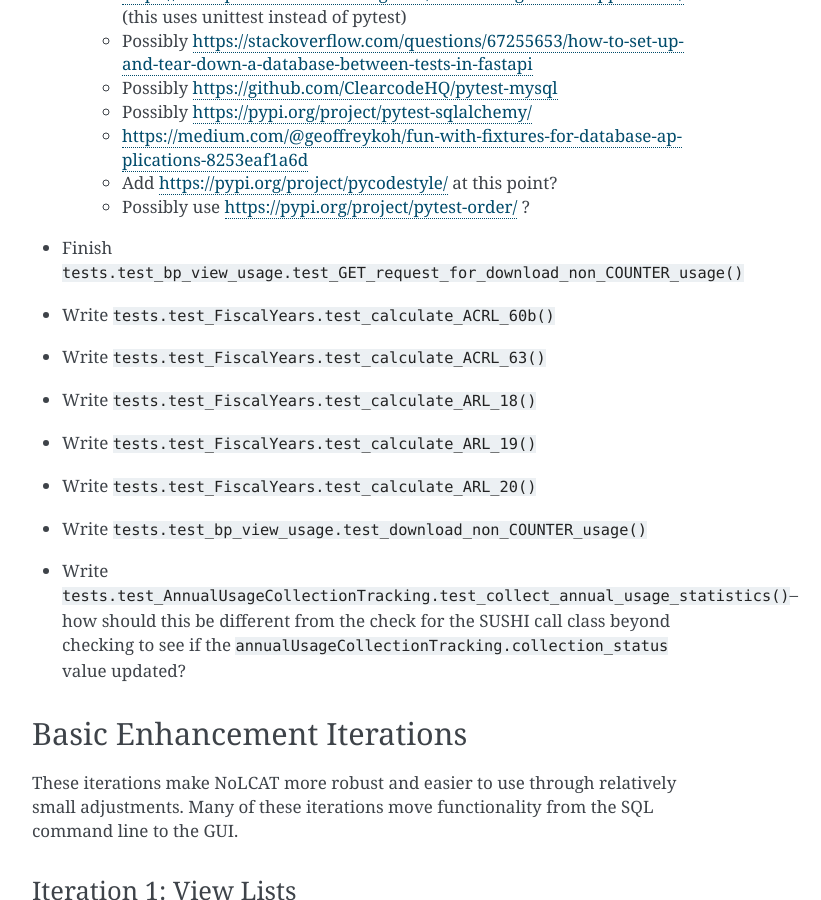
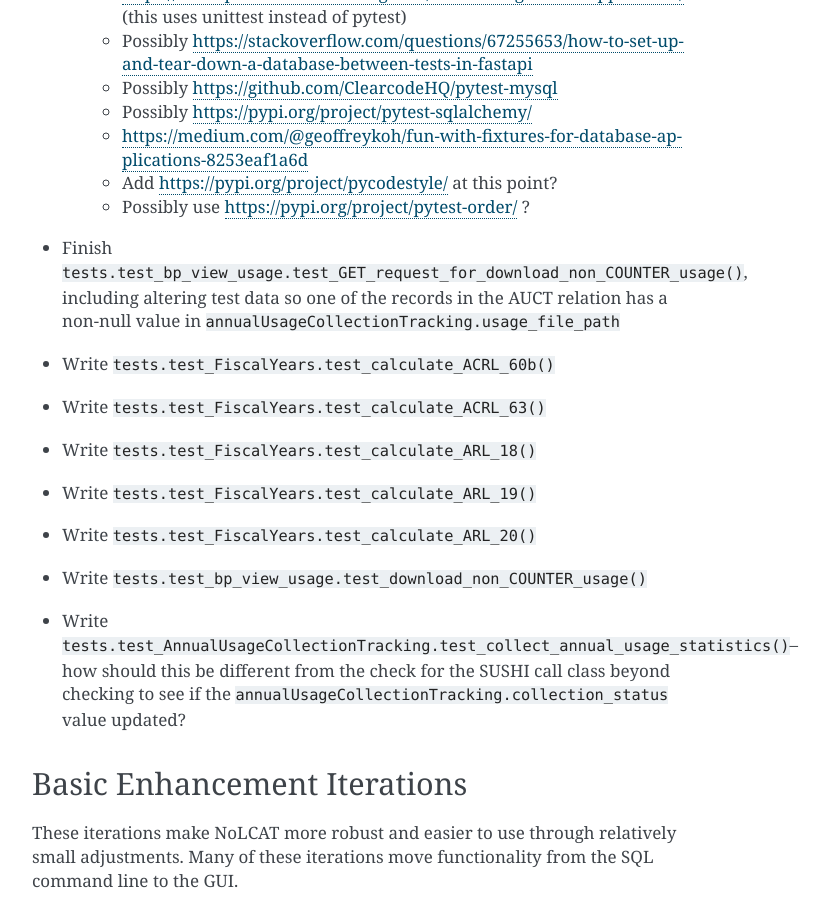
Before and after one commit to ereiskind/nolcat, a Sphinx documentation site: the page built from docs/source/roadmap.rst, in a window 1280 px wide and 900 px high, scrolled down 3416 px. Shown: the whole window, without its empty margins (388-1209 px from the left). Built offline with Sphinx 7.4.7, drawn with Linux system fonts in a browser that asks for light colours.

Commit message:
Add note to roadmap

```diff
--- a/docs/source/roadmap.rst
+++ b/docs/source/roadmap.rst
@@ -79,7 +79,7 @@ Iteration 4: Minimum Viable Product with Tests and Test Database
     * Add https://pypi.org/project/pycodestyle/ at this point?
     * Possibly use https://pypi.org/project/pytest-order/ ?
 
-* Finish ``tests.test_bp_view_usage.test_GET_request_for_download_non_COUNTER_usage()``
+* Finish ``tests.test_bp_view_usage.test_GET_request_for_download_non_COUNTER_usage()``, including altering test data so one of the records in the AUCT relation has a non-null value in ``annualUsageCollectionTracking.usage_file_path``
 * Write ``tests.test_FiscalYears.test_calculate_ACRL_60b()``
 * Write ``tests.test_FiscalYears.test_calculate_ACRL_63()``
 * Write ``tests.test_FiscalYears.test_calculate_ARL_18()``
```
